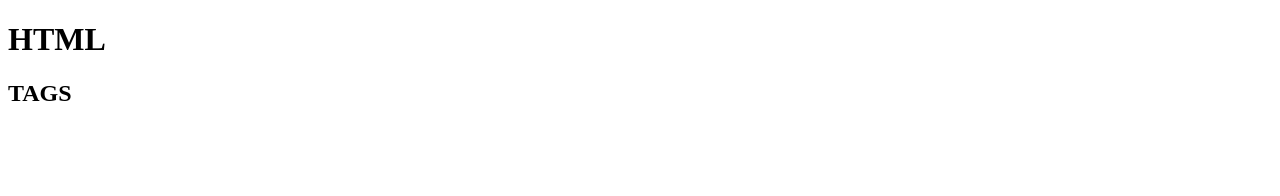
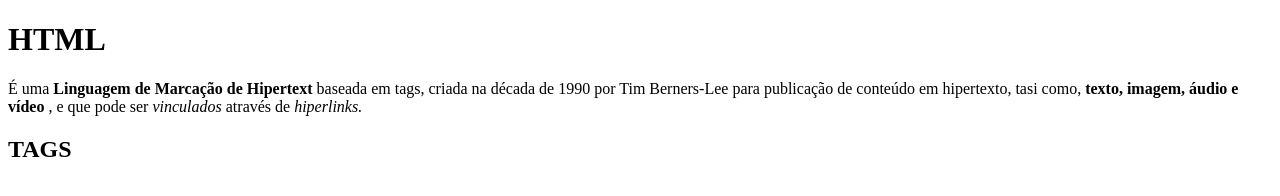
Before and after one commit to SabrinaSurmaczValentim/primeiro_site, a plain HTML site: page index.html in a window 1280 px wide. Drawn offline with Linux system fonts and the light colour scheme.

Commit message:
Atualização do index branch secundária

```diff
--- a/index.html
+++ b/index.html
@@ -8,7 +8,7 @@
 </head>
 <body>
     <h1>HTML</h1>
-
+    <p>É uma <b>Linguagem de Marcação de Hipertext</b> baseada em tags, criada na década de 1990 por Tim Berners-Lee para publicação de conteúdo em hipertexto, tasi como, <strong>texto, imagem, áudio e vídeo</strong> , e que pode ser <i>vinculados</i> através de <em>hiperlinks.</em></p>
     <h2>TAGS</h2>
 
 </body>
```
